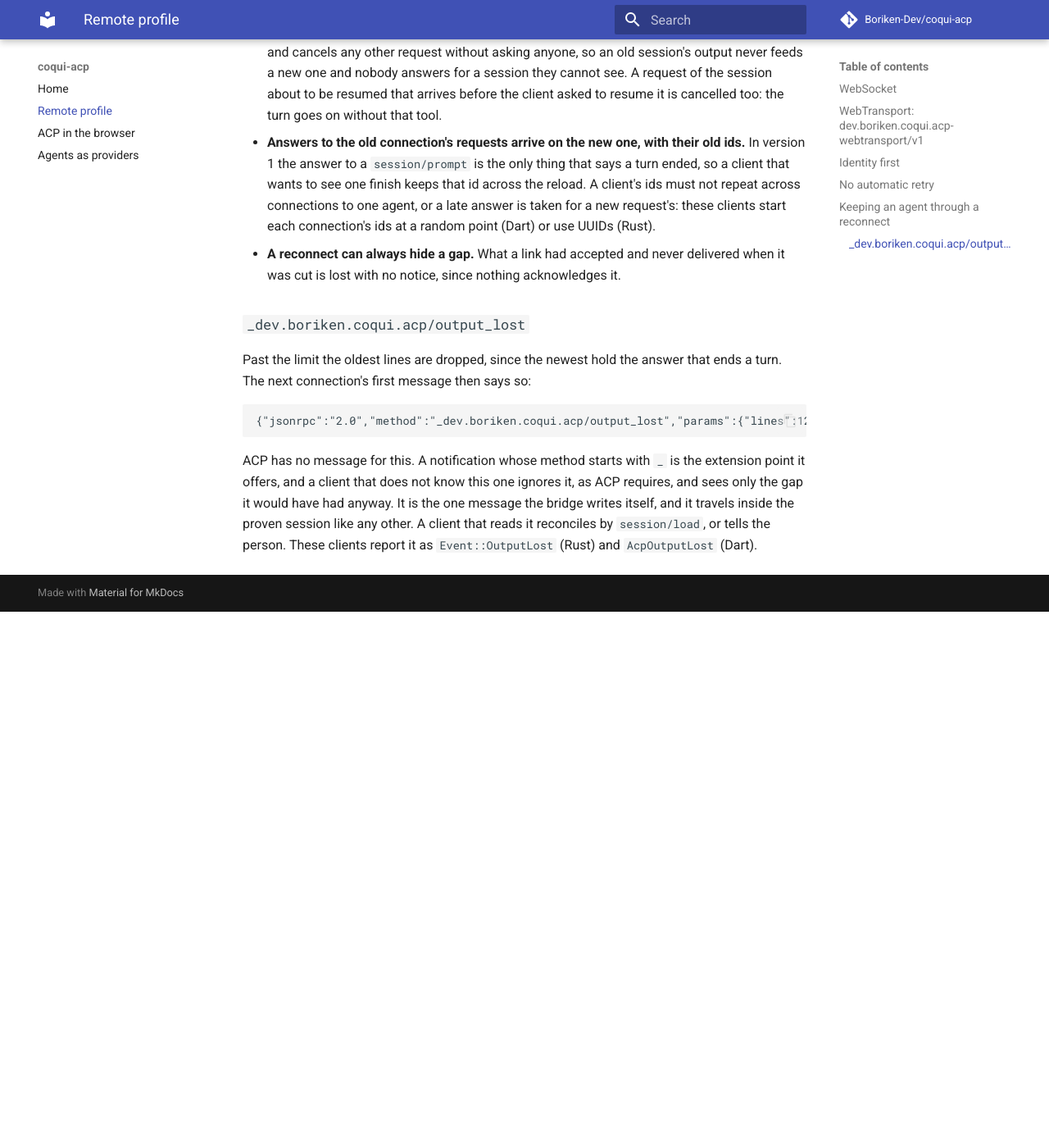
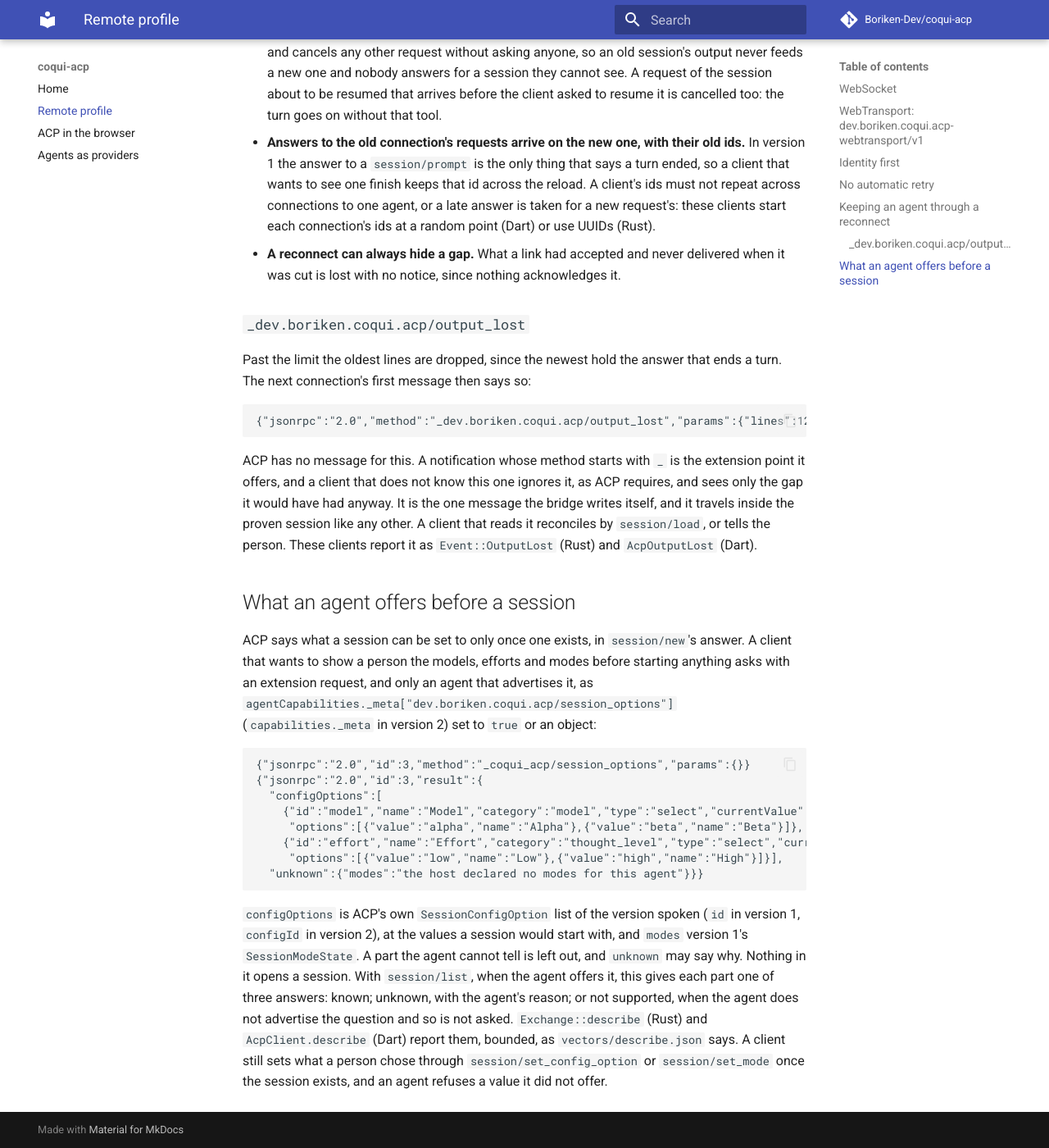
Before and after one commit to Boriken-Dev/coqui-acp, an MkDocs documentation site: the page built from docs/profile.md, in a window 1280 px wide and 1400 px high, scrolled down 2231 px. Shown: the whole window at 82% size. Built offline with MkDocs 1.6.1 and Material for MkDocs 9.7.7, drawn with Linux system fonts in a browser that asks for light colours; comment, search, counter and statistics services are not loaded; before the commit the page ends 2977 px from its top, so only the background shows below that.

Commit message:
docs: describing an agent before a session, in the profile, the changelog and the guides

````diff
--- a/docs/profile.md
+++ b/docs/profile.md
@@ -62,3 +62,20 @@ Past the limit the oldest lines are dropped, since the newest hold the answer th
 ```
 
 ACP has no message for this. A notification whose method starts with `_` is the extension point it offers, and a client that does not know this one ignores it, as ACP requires, and sees only the gap it would have had anyway. It is the one message the bridge writes itself, and it travels inside the proven session like any other. A client that reads it reconciles by `session/load`, or tells the person. These clients report it as `Event::OutputLost` (Rust) and `AcpOutputLost` (Dart).
+
+## What an agent offers before a session
+
+ACP says what a session can be set to only once one exists, in `session/new`'s answer. A client that wants to show a person the models, efforts and modes before starting anything asks with an extension request, and only an agent that advertises it, as `agentCapabilities._meta["dev.boriken.coqui.acp/session_options"]` (`capabilities._meta` in version 2) set to `true` or an object:
+
+```json
+{"jsonrpc":"2.0","id":3,"method":"_coqui_acp/session_options","params":{}}
+{"jsonrpc":"2.0","id":3,"result":{
+  "configOptions":[
+    {"id":"model","name":"Model","category":"model","type":"select","currentValue":"alpha",
+     "options":[{"value":"alpha","name":"Alpha"},{"value":"beta","name":"Beta"}]},
+    {"id":"effort","name":"Effort","category":"thought_level","type":"select","currentValue":"low",
+     "options":[{"value":"low","name":"Low"},{"value":"high","name":"High"}]}],
+  "unknown":{"modes":"the host declared no modes for this agent"}}}
+```
+
+`configOptions` is ACP's own `SessionConfigOption` list of the version spoken (`id` in version 1, `configId` in version 2), at the values a session would start with, and `modes` version 1's `SessionModeState`. A part the agent cannot tell is left out, and `unknown` may say why. Nothing in it opens a session. With `session/list`, when the agent offers it, this gives each part one of three answers: known; unknown, with the agent's reason; or not supported, when the agent does not advertise the question and so is not asked. `Exchange::describe` (Rust) and `AcpClient.describe` (Dart) report them, bounded, as `vectors/describe.json` says. A client still sets what a person chose through `session/set_config_option` or `session/set_mode` once the session exists, and an agent refuses a value it did not offer.
````
Also changed, not shown: CHANGELOG.md (+3 -0 lines), CONTRIBUTING.md (+1 -1 lines), README.md (+1 -1 lines).
